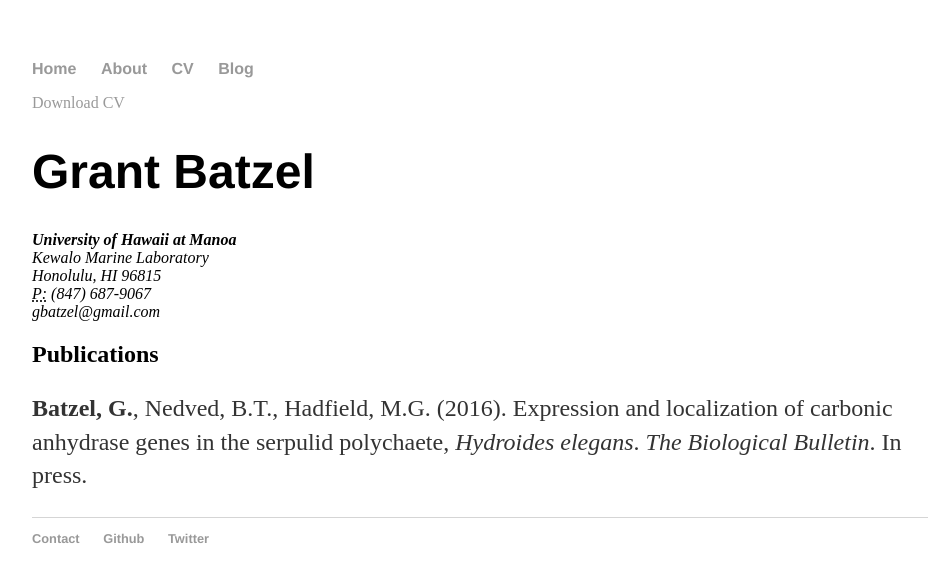
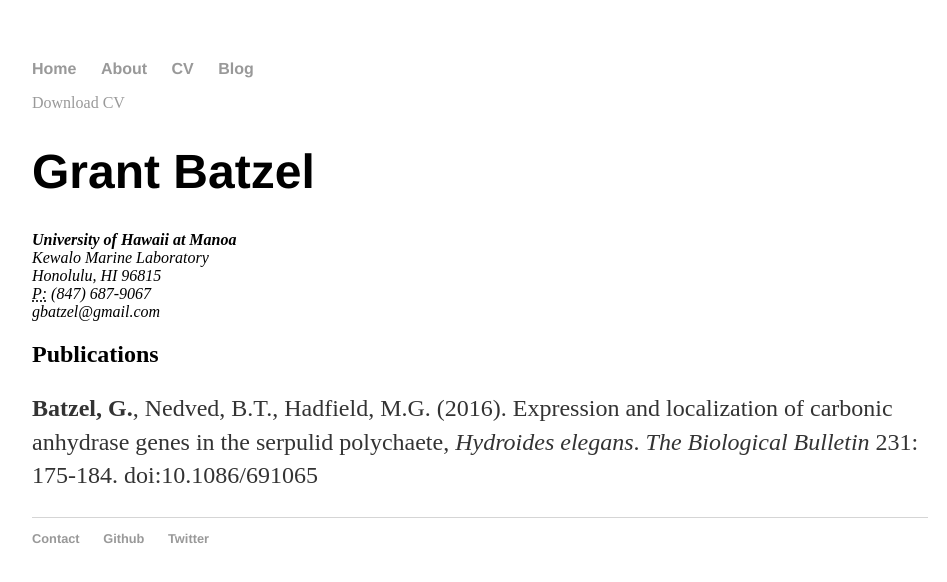
Before and after one commit to gbatzel/gbatzel, a Jekyll site: the page built from cv/index.html, in a window 1280 px wide. Shown: the top 582 px of the page, without its empty margins (160-1107 px from the left). Built offline with Jekyll 4.4.1, drawn with Linux system fonts in a browser that asks for light colours.

Commit message:
Update index.html

```diff
--- a/cv/index.html
+++ b/cv/index.html
@@ -14,7 +14,7 @@ title: Grant's CV
 					<span class="obfuscate">gbatzel@gmail.com</span>
 					</address>
 					<h2>Publications</h2>
-					<p><strong>Batzel, G.</strong>, Nedved, B.T., Hadfield, M.G. (2016). Expression and localization of carbonic anhydrase genes in the serpulid polychaete, <i>Hydroides elegans</i>. <i>The Biological Bulletin</i>. In press.<p>
+					<p><strong>Batzel, G.</strong>, Nedved, B.T., Hadfield, M.G. (2016). Expression and localization of carbonic anhydrase genes in the serpulid polychaete, <i>Hydroides elegans</i>. <i>The Biological Bulletin</i> 231: 175-184. doi:10.1086/691065<p>
 
 
 	</div>
```
